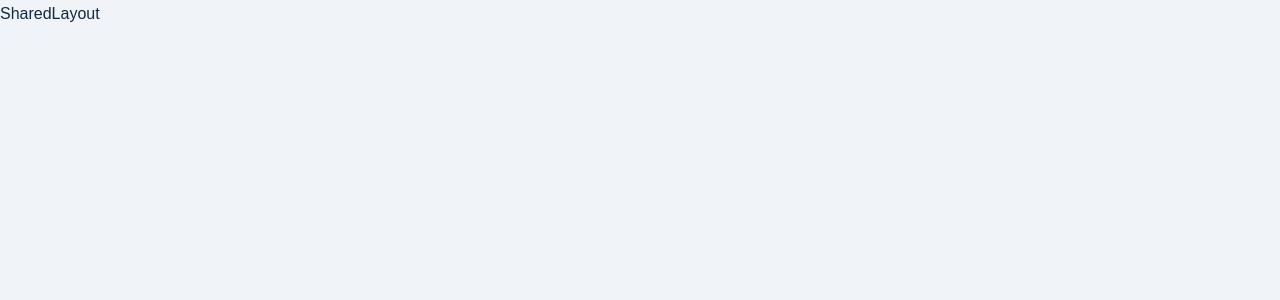
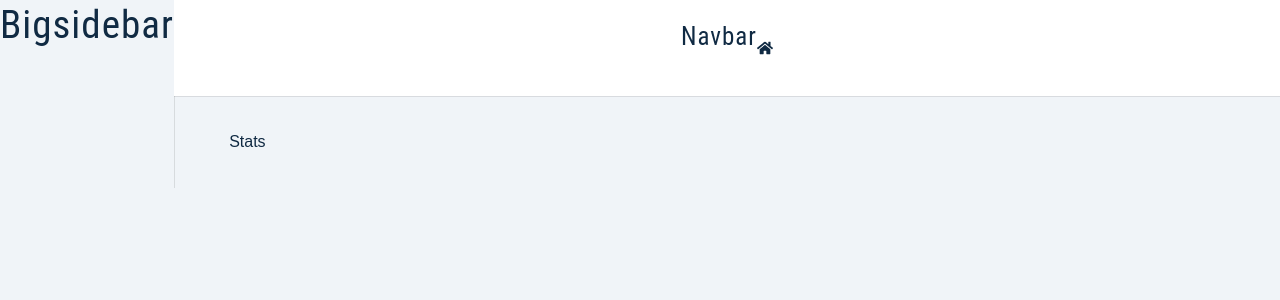
Before and after one commit to NirajanKhadka/job, a React (Create React App) app: page / in a window 1280 px wide. Shown: the top 300 px of the page. Built offline with nearby package versions, Linux system fonts and the light colour scheme.

Commit message:
added react icons

```diff
--- a/package.json
+++ b/package.json
@@ -11,6 +11,7 @@
     "normalize.css": "^8.0.1",
     "react": "^18.2.0",
     "react-dom": "^18.2.0",
+    "react-icons": "^4.8.0",
     "react-redux": "^8.0.5",
     "react-router-dom": "^6.9.0",
     "react-scripts": "5.0.1",
--- a/src/Pages/dashboard/SharedLayout.js
+++ b/src/Pages/dashboard/SharedLayout.js
@@ -1,8 +1,22 @@
 import React from 'react'
+import {Navbar,SmallSideBar,BigSideBar} from '../../components'
+import {Outlet} from 'react-router-dom'
+import Wrappper from '../../assets/wrappers/SharedLayout'
 
 function SharedLayout() {
   return (
-    <div>SharedLayout</div>
+    <Wrappper>
+      <main className='dashboard'>
+        <SmallSideBar />
+        <BigSideBar />
+      <div>
+        <Navbar />
+        <div className="dashboard-page">
+          <Outlet />
+        </div>
+      </div>
+      </main>
+    </Wrappper>
   )
 }
 
--- /dev/null
+++ b/src/components/BigSidebar.js
@@ -0,0 +1,13 @@
+import React from 'react'
+import Wrappper from '../assets/wrappers/BigSidebar'
+
+
+function BigSidebar() {
+  return (
+    <Wrappper>
+      <h2>Bigsidebar</h2>
+    </Wrappper>
+  )
+}
+
+export default BigSidebar
--- /dev/null
+++ b/src/components/Navbar.js
@@ -0,0 +1,14 @@
+import React from 'react'
+import Wrappper from '../assets/wrappers/Navbar'
+import {FaHome,FaAlignLeft,FaUserCircle,FaCaretDown} from 'react-icons/fa'
+
+
+function Navbar() {
+  return (
+    <Wrappper>
+      <h4>Navbar</h4>
+      <FaHome />
+    </Wrappper>  )
+}
+
+export default Navbar
--- /dev/null
+++ b/src/components/SmallSidebar.js
@@ -0,0 +1,12 @@
+import React from 'react'
+import Wrappper from '../assets/wrappers/SmallSidebar'
+
+
+function SmallSidebar() {
+  return (
+    <Wrappper>
+      <h2>Smallsidebar</h2>
+    </Wrappper>  )
+}
+
+export default SmallSidebar
--- a/src/components/index.js
+++ b/src/components/index.js
@@ -1,4 +1,7 @@
 import FormRow from "./FormRow";
 import Logo from "./Logo";
+import Navbar from './Navbar'
+import SmallSideBar from './SmallSidebar'
+import BigSideBar from './BigSidebar'
 
-export {Logo,FormRow}
+export {Logo,FormRow,Navbar,SmallSideBar,BigSideBar}
```
Also changed, not shown: src/Pages/dashboard/index.js (line endings or trailing spaces), 1 other file (tests, documents, lock files or other folders).
